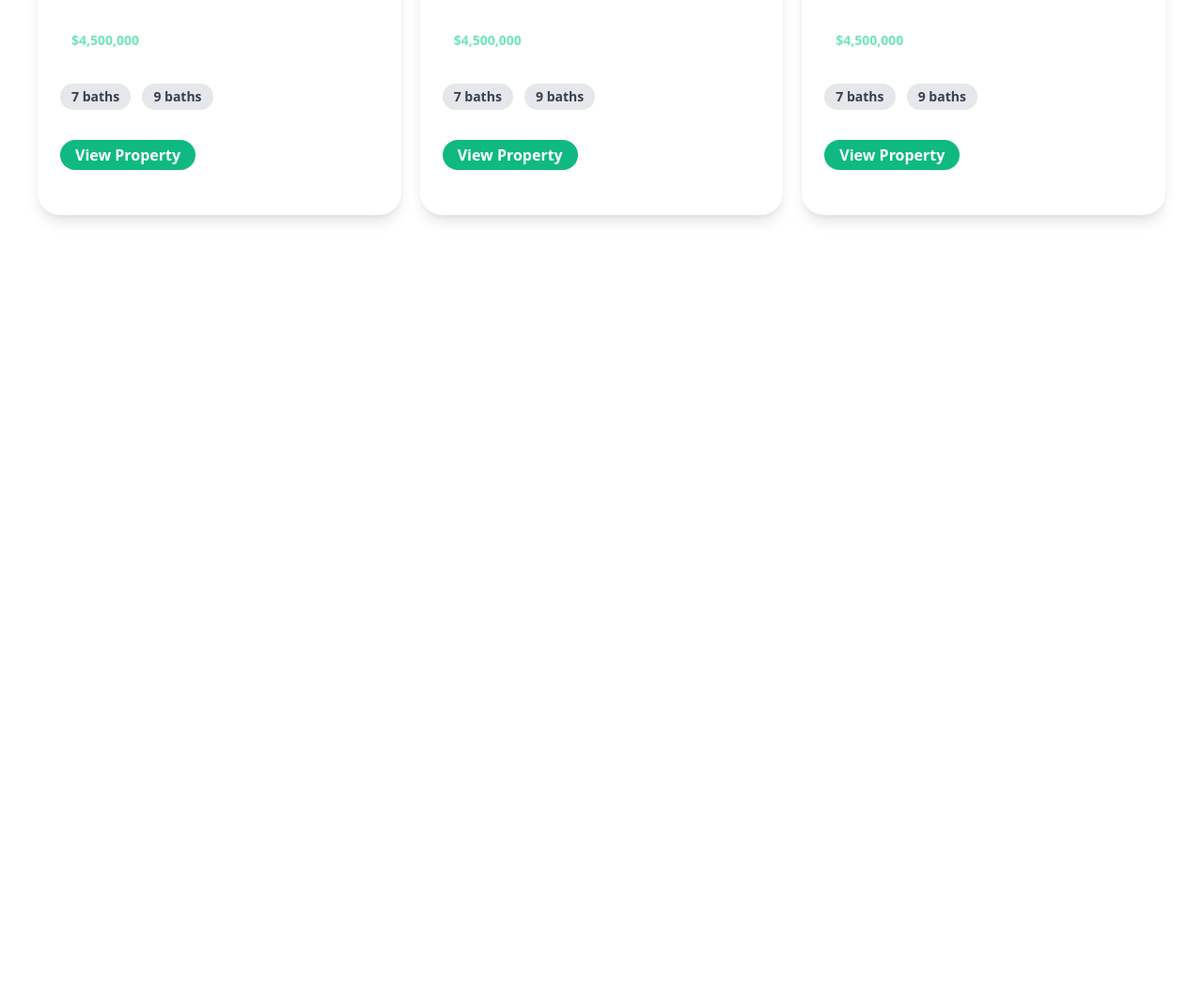
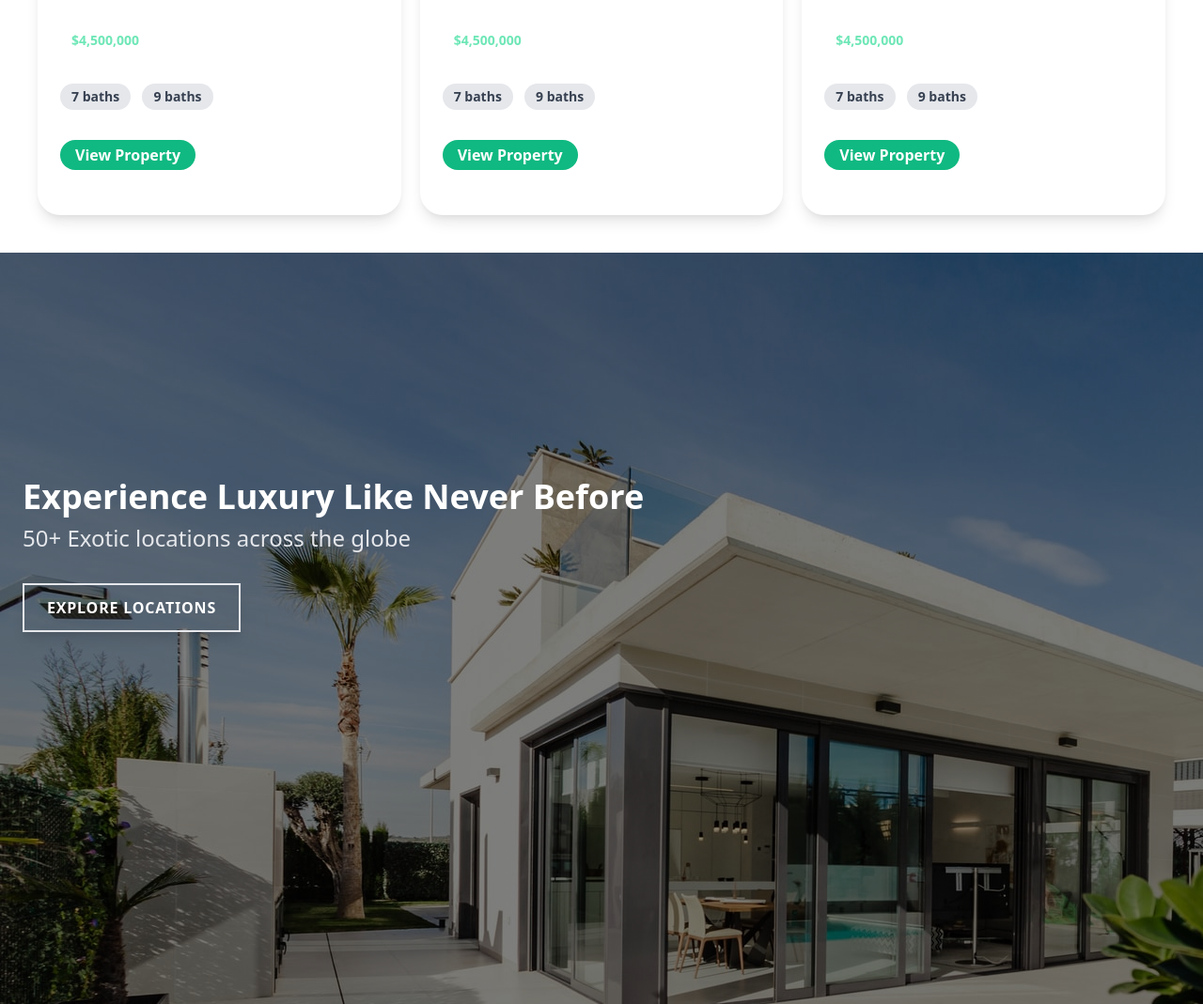
Before and after one commit to SalimKobi/Tailwind_Practice, a website: page public/index.html in a window 1280 px wide. Shown: the part 1001-2070 px from the top of the page at 94% size. Before the commit the page ends 1270 px from the top, so only its background shows below. Drawn offline with nearby package versions, Linux system fonts and the light colour scheme; files that its build step writes are made by us from their sources.

Commit message:
completed the experience luxury section

```diff
--- a/public/index.html
+++ b/public/index.html
@@ -205,5 +205,32 @@
         </div>
       </div>
     </div>
+
+    <!-- Banner -->
+    <div
+      class="py-20 h-screen"
+      style="
+        background-image: linear-gradient(
+            rgba(0, 0, 0, 0.5),
+            rgba(0, 0, 0, 0.5)
+          ),
+          url('images/luxury.jpg');
+      "
+    >
+      <div class="container mx-auto px-6 mt-40">
+        <h2 class="text-4xl font-bold text-white mb-2">
+          Experience Luxury Like Never Before
+        </h2>
+        <h3 class="text-2xl mb-8 text-gray-200">
+          50+ Exotic locations across the globe
+        </h3>
+        <button
+          class="text-white shadow-lg uppercase border-2 px-6 py-3 font-bold tracking-wider"
+        >
+          Explore Locations
+        </button>
+      </div>
+    </div>
+    <!-- Banner -->
   </body>
 </html>
```
